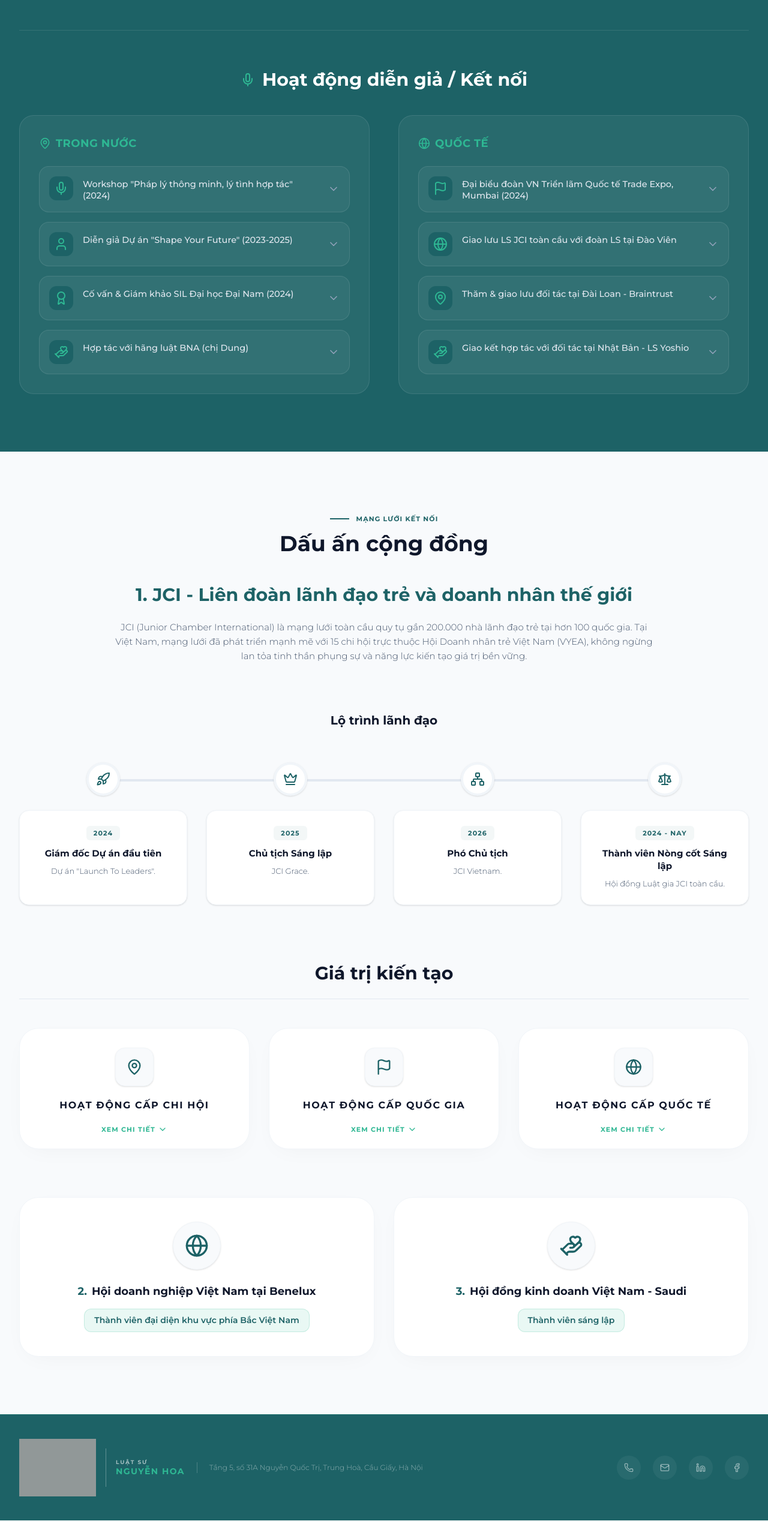
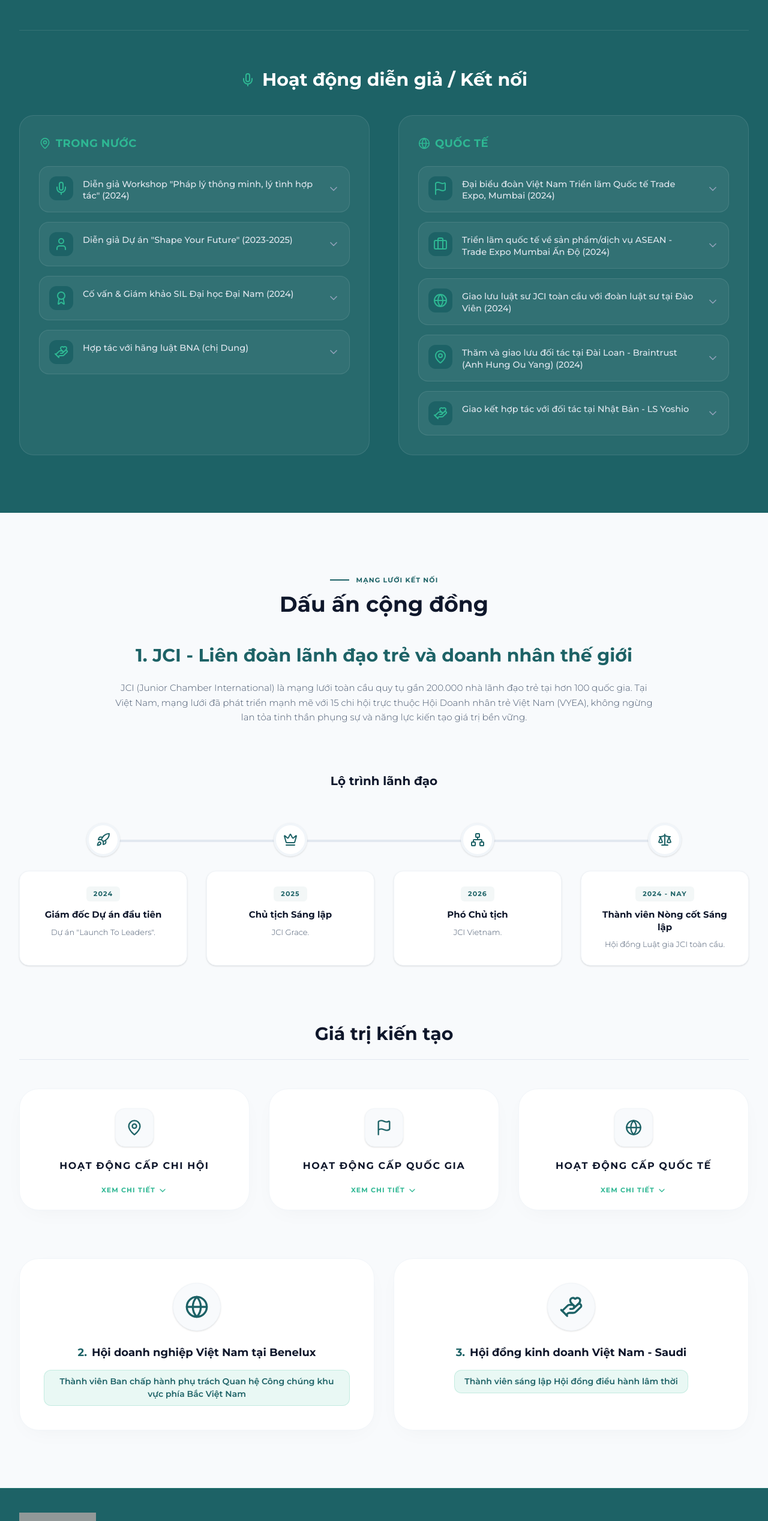
Before and after one commit to lamnt8120/portfolio-nguyen-thi-hoa, a React app: page / in a window 1280 px wide. Shown: the part 2185-4721 px from the top of the page at 60% size. Built offline with nearby package versions, Linux system fonts and the light colour scheme; grey boxes are pictures that could not be loaded; the HTML template or start-up script is replaced by a standard one.

Commit message:
Update App.tsx

```diff
--- a/src/App.tsx
+++ b/src/App.tsx
@@ -129,28 +129,29 @@ const dict = {
         {
           index: "2.",
           name: "Hội doanh nghiệp Việt Nam tại Benelux",
-          role: "Thành viên đại diện khu vực phía Bắc Việt Nam",
+          role: "Thành viên Ban chấp hành phụ trách Quan hệ Công chúng khu vực phía Bắc Việt Nam",
           icon: Globe
         },
         {
           index: "3.",
           name: "Hội đồng kinh doanh Việt Nam - Saudi",
-          role: "Thành viên sáng lập",
+          role: "Thành viên sáng lập Hội đồng điều hành lâm thời",
           icon: HandHeart
         }
       ]
     },
     networking: {
       domestic: [
-        { title: 'Workshop "Pháp lý thông minh, lý tình hợp tác" (2024)', icon: Mic, desc: 'Sự kiện chia sẻ kiến thức pháp lý ứng dụng thực tiễn cho cộng đồng khởi nghiệp và doanh nghiệp SME.', image: 'https://i.postimg.cc/y6P0M5MP/pha-p-ly-tho-ng-minh.jpg' },
+        { title: 'Diễn giả Workshop "Pháp lý thông minh, lý tình hợp tác" (2024)', icon: Mic, desc: 'Sự kiện chia sẻ kiến thức pháp lý ứng dụng thực tiễn cho cộng đồng khởi nghiệp và doanh nghiệp SME.', image: 'https://i.postimg.cc/y6P0M5MP/pha-p-ly-tho-ng-minh.jpg' },
         { title: 'Diễn giả Dự án "Shape Your Future" (2023-2025)', icon: User, desc: 'Dự án định hướng nghề nghiệp, truyền cảm hứng và chia sẻ kinh nghiệm thực chiến cho sinh viên ngành luật.', image: 'https://i.postimg.cc/XYD8ThCZ/Hu-o-ng-nghie-p.jpg' },
         { title: 'Cố vấn & Giám khảo SIL Đại học Đại Nam (2024)', icon: Award, desc: 'Đồng hành cùng các dự án đổi mới sáng tạo của sinh viên trong vai trò Cố vấn chuyên môn và Ban giám khảo.', image: 'https://i.postimg.cc/mgyTBfvz/SIL.jpg' },
         { title: 'Hợp tác với hãng luật BNA (chị Dung)', icon: HandHeart, desc: 'Thiết lập quan hệ đối tác chiến lược nhằm mở rộng hệ sinh thái dịch vụ pháp lý trọn gói.', image: 'https://placehold.co/600x400/e2e8f0/1d6266?text=BNA+Partnership' }
       ],
       international: [
-        { title: 'Đại biểu đoàn VN Triển lãm Quốc tế Trade Expo, Mumbai (2024)', icon: Flag, desc: 'Xúc tiến giao thương, kết nối cơ hội đầu tư và hợp tác pháp lý giữa doanh nghiệp Việt Nam và Ấn Độ.', image: 'https://i.postimg.cc/bvs6r8hh/la-nh-su-qua.jpg' },
-        { title: 'Giao lưu LS JCI toàn cầu với đoàn LS tại Đào Viên', icon: Globe, desc: 'Tham gia mạng lưới kết nối chuyên gia pháp lý quốc tế, trao đổi kinh nghiệm hành nghề xuyên biên giới.', image: 'https://placehold.co/600x400/e2e8f0/1d6266?text=JCI+Taoyuan' },
-        { title: 'Thăm & giao lưu đối tác tại Đài Loan - Braintrust', icon: MapPin, desc: 'Mở rộng mạng lưới đối tác chiến lược tại khu vực Đông Á (cùng Luật sư Hung Ou Yang).', image: 'https://placehold.co/600x400/e2e8f0/1d6266?text=Braintrust+Taiwan' },
+        { title: 'Đại biểu đoàn Việt Nam Triển lãm Quốc tế Trade Expo, Mumbai (2024)', icon: Flag, desc: 'Xúc tiến giao thương, kết nối cơ hội đầu tư và hợp tác pháp lý giữa doanh nghiệp Việt Nam và Ấn Độ.', image: 'https://i.postimg.cc/bvs6r8hh/la-nh-su-qua.jpg' },
+        { title: 'Triển lãm quốc tế về sản phẩm/dịch vụ ASEAN - Trade Expo Mumbai Ấn Độ (2024)', icon: Briefcase, desc: 'Tham gia gian hàng triển lãm, giới thiệu và xúc tiến các cơ hội hợp tác thương mại tại thị trường Ấn Độ.', image: 'https://i.postimg.cc/VktkP5cD/A-nh-chu-p-Ma-n-hi-nh-2026-05-14-lu-c-9-45-02-SA.png' },
+        { title: 'Giao lưu luật sư JCI toàn cầu với đoàn luật sư tại Đào Viên (2024)', icon: Globe, desc: 'Tham gia mạng lưới kết nối chuyên gia pháp lý quốc tế, trao đổi kinh nghiệm hành nghề xuyên biên giới.', image: 'https://i.postimg.cc/0QPHVKcX/Doa-n-Vie-n.jpg' },
+        { title: 'Thăm và giao lưu đối tác tại Đài Loan - Braintrust (Anh Hung Ou Yang) (2024)', icon: MapPin, desc: 'Mở rộng mạng lưới đối tác chiến lược tại khu vực Đông Á.', image: 'https://i.postimg.cc/4NDP8h3D/braintrust.jpg' },
         { title: 'Giao kết hợp tác với đối tác tại Nhật Bản - LS Yoshio', icon: HandHeart, desc: 'Ký kết thỏa thuận hợp tác, tạo kênh hỗ trợ pháp lý trực tiếp cho các luồng đầu tư Việt - Nhật.', image: 'https://placehold.co/600x400/e2e8f0/1d6266?text=Japan+Partnership' }
       ]
     },
@@ -165,9 +166,9 @@ const dict = {
         id: 'local',
         title: "Hoạt động cấp chi hội",
         items: [
-          { name: "GUC - Launch To Leader", desc: "Chương trình phát triển năng lực lãnh đạo.", image: 'https://placehold.co/600x400/e2e8f0/1d6266?text=Launch+To+Leader' },
-          { name: "Dòng Chảy Thành Công", desc: "Chuỗi sự kiện kết nối thực tế doanh nghiệp.", image: 'https://placehold.co/600x400/e2e8f0/1d6266?text=Dong+Chay' },
-          { name: "Sự kiện giao lưu Hiệp hội DN Tô Châu", desc: "Kết nối doanh nghiệp Trung Quốc với khu vực Đông Nam Á.", image: 'https://placehold.co/600x400/e2e8f0/1d6266?text=To+Chau' }
+          { name: "GUC - Launch To Leader (2024)", desc: "Chương trình phát triển năng lực lãnh đạo.", image: 'https://i.postimg.cc/c1nG6wVq/guc.jpg' },
+          { name: "Dòng Chảy Thành Công (2026)", desc: "Chuỗi sự kiện kết nối thực tế doanh nghiệp.", image: 'https://i.postimg.cc/RZjcCrtY/do-ng-cha-y-tha-nh-co-ng.jpg' },
+          { name: "Sự kiện giao lưu với Hiệp hội doanh nghiệp Tô Châu - Trung Quốc với khu vực Đông Nam Á", desc: "Kết nối doanh nghiệp Trung Quốc với khu vực Đông Nam Á.", image: 'https://i.postimg.cc/xdDzDvD9/A-nh-chu-p-Ma-n-hi-nh-2026-05-14-lu-c-8-57-38-SA.png' }
         ]
       },
       national: {
@@ -176,7 +177,7 @@ const dict = {
         items: [
           { name: "Nghị sự NATCON & NYC (2024 - 2025)", desc: "Tham gia các kỳ họp cấp cao và hoạch định chiến lược.", image: 'https://i.postimg.cc/rmvwtSNk/Natcon-2025.jpg' },
           { name: "Diễn đàn \"Let's meet up Việt Nam\" (2025)", desc: "Đại diện BTC điều hành và xúc tiến quan hệ hợp tác, xây dựng cầu nối giao thương ASEAN.", image: 'https://i.postimg.cc/NjLFPPt9/Let-s-meet-up.jpg' },
-          { name: "Sự kiện Rise To Shine 2025", desc: "Vinh danh Top 5 dự án xuất sắc, lan tỏa thông điệp JCI RISE về khát vọng phụng sự.", image: 'https://i.postimg.cc/Y0rt5Mk4/rise-to-shine.jpg' }
+          { name: "Rise To Shine JCI Vietnam 2025", desc: "Vinh danh Top 5 dự án xuất sắc, lan tỏa thông điệp JCI RISE về khát vọng phụng sự.", image: 'https://i.postimg.cc/Y0rt5Mk4/rise-to-shine.jpg' }
         ]
       },
       international: {
@@ -185,8 +186,8 @@ const dict = {
         items: [
           { name: "JCI World Congress 2024 (Đài Loan)", desc: "Điểm chạm mạng lưới lãnh đạo trẻ toàn cầu, kết nối giao thương với hội viên tinh hoa.", image: 'https://i.postimg.cc/4d0BV0Xp/congress.jpg' },
           { name: "JCI ASPAC 2024 & 2025 (Mông Cổ)", desc: "Không gian giao cảm văn hóa và chiến lược khu vực, mở ra cơ hội ký kết hợp tác.", image: 'https://i.postimg.cc/dVbkzkf1/aspac-2025.webp' },
-          { name: "Giao lưu Quốc tế JCI Việt - Ấn", desc: "Thúc đẩy tinh thần học hỏi đa văn hóa và kiến tạo cơ hội hợp tác kinh tế bền vững.", image: 'https://placehold.co/600x400/e2e8f0/1d6266?text=Viet+An+Exchange' },
-          { name: "Ban điều hành JCI ASEAN Senator", desc: "Đại biểu chính thức đoàn Việt Nam tham gia chuỗi nghị sự tại Trung Quốc và Malaysia.", image: 'https://placehold.co/600x400/e2e8f0/1d6266?text=ASEAN+Senator' }
+          { name: "Giao lưu Quốc tế JCI Marine Lines India & JCI Thanglong", desc: "Thúc đẩy tinh thần học hỏi đa văn hóa và kiến tạo cơ hội hợp tác kinh tế bền vững.", image: 'https://i.postimg.cc/mgMPwPzx/A-nh-chu-p-Ma-n-hi-nh-2026-05-14-lu-c-8-58-35-SA.png' },
+          { name: "JCI ASEAN Senator BOD Meeting (2025 - 2026)", desc: "Đại biểu chính thức đoàn Việt Nam tham gia chuỗi nghị sự tại Trung Quốc và Malaysia.", image: 'https://i.postimg.cc/4xbJyV7S/A-nh-chu-p-Ma-n-hi-nh-2026-05-14-lu-c-8-59-46-SA.png' }
         ]
       }
     },
@@ -313,28 +314,29 @@ const dict = {
         {
           index: "2.",
           name: "Vietnam Business Association in Benelux",
-          role: "Representative Member for Northern Vietnam",
+          role: "Executive Committee Member in charge of Public Relations for Northern Vietnam",
           icon: Globe
         },
         {
           index: "3.",
           name: "Vietnam - Saudi Business Council",
-          role: "Founding Member",
+          role: "Founding Member of the Interim Executive Council",
           icon: HandHeart
         }
       ]
     },
     networking: {
       domestic: [
-        { title: 'Workshop "Smart Legal, Collaborative Spirit" (2024)', icon: Mic, desc: 'Sharing practical legal knowledge for startups and SME communities.', image: 'https://i.postimg.cc/y6P0M5MP/pha-p-ly-tho-ng-minh.jpg' },
+        { title: 'Speaker at Workshop "Smart Legal, Collaborative Spirit" (2024)', icon: Mic, desc: 'Sharing practical legal knowledge for startups and SME communities.', image: 'https://i.postimg.cc/y6P0M5MP/pha-p-ly-tho-ng-minh.jpg' },
         { title: 'Speaker for "Shape Your Future" Project (2023-2025)', icon: User, desc: 'Career orientation, inspiring and sharing practical experience for law students.', image: 'https://i.postimg.cc/XYD8ThCZ/Hu-o-ng-nghie-p.jpg' },
         { title: 'Advisor & Judge for SIL at Dai Nam University (2024)', icon: Award, desc: 'Accompanying student innovation projects as an Expert Advisor and Judge.', image: 'https://i.postimg.cc/mgyTBfvz/SIL.jpg' },
         { title: 'Partnership with BNA Law Firm (Ms. Dung)', icon: HandHeart, desc: 'Establishing a strategic partnership to expand the comprehensive legal service ecosystem.', image: 'https://placehold.co/600x400/e2e8f0/1d6266?text=BNA+Partnership' }
       ],
       international: [
         { title: 'Vietnam Delegate at Trade Expo, Mumbai (2024)', icon: Flag, desc: 'Promoting trade, connecting investment and legal cooperation opportunities between VN and India.', image: 'https://i.postimg.cc/bvs6r8hh/la-nh-su-qua.jpg' },
-        { title: 'JCI Global Lawyers Exchange with Taoyuan Bar Assoc.', icon: Globe, desc: 'Participating in the international legal expert network, exchanging cross-border practice experience.', image: 'https://placehold.co/600x400/e2e8f0/1d6266?text=JCI+Taoyuan' },
-        { title: 'Partner Visit in Taiwan - Braintrust', icon: MapPin, desc: 'Expanding the strategic partner network in East Asia (with Lawyer Hung Ou Yang).', image: 'https://placehold.co/600x400/e2e8f0/1d6266?text=Braintrust+Taiwan' },
+        { title: 'International Exhibition of ASEAN Products/Services - Trade Expo Mumbai, India (2024)', icon: Briefcase, desc: 'Participating in the exhibition, promoting trade and introducing products to the Indian market.', image: 'https://i.postimg.cc/VktkP5cD/A-nh-chu-p-Ma-n-hi-nh-2026-05-14-lu-c-9-45-02-SA.png' },
+        { title: 'JCI Global Lawyers Exchange with Taoyuan Bar Assoc. (2024)', icon: Globe, desc: 'Participating in the international legal expert network, exchanging cross-border practice experience.', image: 'https://i.postimg.cc/0QPHVKcX/Doa-n-Vie-n.jpg' },
+        { title: 'Partner Visit in Taiwan - Braintrust (Mr. Hung Ou Yang) (2024)', icon: MapPin, desc: 'Expanding the strategic partner network in East Asia.', image: 'https://i.postimg.cc/4NDP8h3D/braintrust.jpg' },
         { title: 'Partnership with Japan Partner - Lawyer Yoshio', icon: HandHeart, desc: 'Signing cooperation agreements, creating a direct legal support channel for Vietnam - Japan investments.', image: 'https://placehold.co/600x400/e2e8f0/1d6266?text=Japan+Partnership' }
       ]
     },
@@ -349,18 +351,18 @@ const dict = {
         id: 'local',
         title: "Local Chapter Level",
         items: [
-          { name: "GUC - Launch To Leader", desc: "Leadership capacity development program.", image: 'https://placehold.co/600x400/e2e8f0/1d6266?text=Launch+To+Leader' },
-          { name: "Flow of Success", desc: "Practical business networking event series.", image: 'https://placehold.co/600x400/e2e8f0/1d6266?text=Flow+Of+Success' },
-          { name: "Suzhou Business Assoc. Exchange", desc: "Connecting Chinese enterprises with SE Asia.", image: 'https://placehold.co/600x400/e2e8f0/1d6266?text=Suzhou+Exchange' }
+          { name: "GUC - Launch To Leader (2024)", desc: "Leadership capacity development program.", image: 'https://i.postimg.cc/c1nG6wVq/guc.jpg' },
+          { name: "Flow of Success (2026)", desc: "Practical business networking event series.", image: 'https://i.postimg.cc/RZjcCrtY/do-ng-cha-y-tha-nh-co-ng.jpg' },
+          { name: "Suzhou Business Assoc. Exchange", desc: "Connecting Chinese enterprises with SE Asia.", image: 'https://i.postimg.cc/xdDzDvD9/A-nh-chu-p-Ma-n-hi-nh-2026-05-14-lu-c-8-57-38-SA.png' }
         ]
       },
       national: {
         id: 'national',
         title: "National Level",
         items: [
-          { name: "NATCON & NYC Agendas", desc: "Participated in JCI Vietnam high-level meetings (2024 - 2025).", image: 'https://i.postimg.cc/rmvwtSNk/Natcon-2025.jpg' },
+          { name: "NATCON & NYC Agendas (2024 - 2025)", desc: "Participated in JCI Vietnam high-level meetings.", image: 'https://i.postimg.cc/rmvwtSNk/Natcon-2025.jpg' },
           { name: "\"Let's meet up Vietnam\" Forum (2025)", desc: "Trade bridge between ASEAN businesses & strategic advisors.", image: 'https://i.postimg.cc/NjLFPPt9/Let-s-meet-up.jpg' },
-          { name: "\"Rise To Shine 2025\" Gala", desc: "Honored Top 5 outstanding community projects spreading the JCI RISE message.", image: 'https://i.postimg.cc/Y0rt5Mk4/rise-to-shine.jpg' }
+          { name: "Rise To Shine JCI Vietnam 2025", desc: "Honored Top 5 outstanding community projects spreading the JCI RISE message.", image: 'https://i.postimg.cc/Y0rt5Mk4/rise-to-shine.jpg' }
         ]
       },
       international: {
@@ -369,8 +371,8 @@ const dict = {
         items: [
           { name: "JCI World Congress 2024 (Taiwan)", desc: "Global trade connections with elite members worldwide.", image: 'https://i.postimg.cc/4d0BV0Xp/congress.jpg' },
           { name: "JCI ASPAC 2024 & 2025 (Mongolia)", desc: "Cultural exchange and international MOU signings.", image: 'https://i.postimg.cc/dVbkzkf1/aspac-2025.webp' },
-          { name: "Vietnam - India JCI Exchange", desc: "Bilateral bridge promoting socio-economic cooperation.", image: 'https://placehold.co/600x400/e2e8f0/1d6266?text=Vietnam+India' },
-          { name: "JCI ASEAN Senate Board", desc: "Vietnam delegate contributing to regional strategy meetings.", image: 'https://placehold.co/600x400/e2e8f0/1d6266?text=ASEAN+Senate' }
+          { name: "JCI Marine Lines India & JCI Thanglong Exchange", desc: "Bilateral bridge promoting socio-economic cooperation.", image: 'https://i.postimg.cc/mgMPwPzx/A-nh-chu-p-Ma-n-hi-nh-2026-05-14-lu-c-8-58-35-SA.png' },
+          { name: "JCI ASEAN Senator BOD Meeting (2025 - 2026)", desc: "Vietnam delegate contributing to regional strategy meetings.", image: 'https://i.postimg.cc/4xbJyV7S/A-nh-chu-p-Ma-n-hi-nh-2026-05-14-lu-c-8-59-46-SA.png' }
         ]
       }
     },
```
